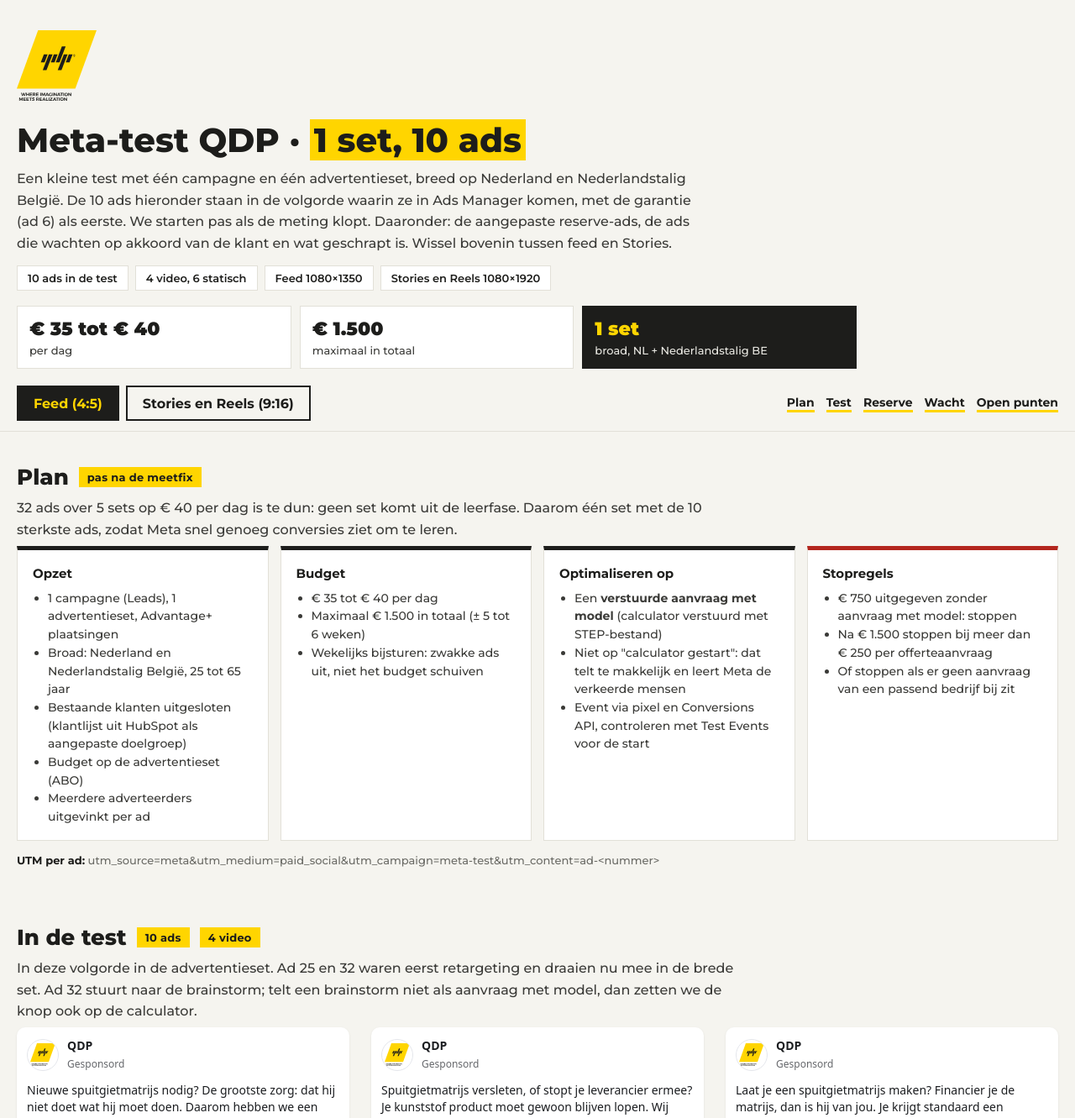
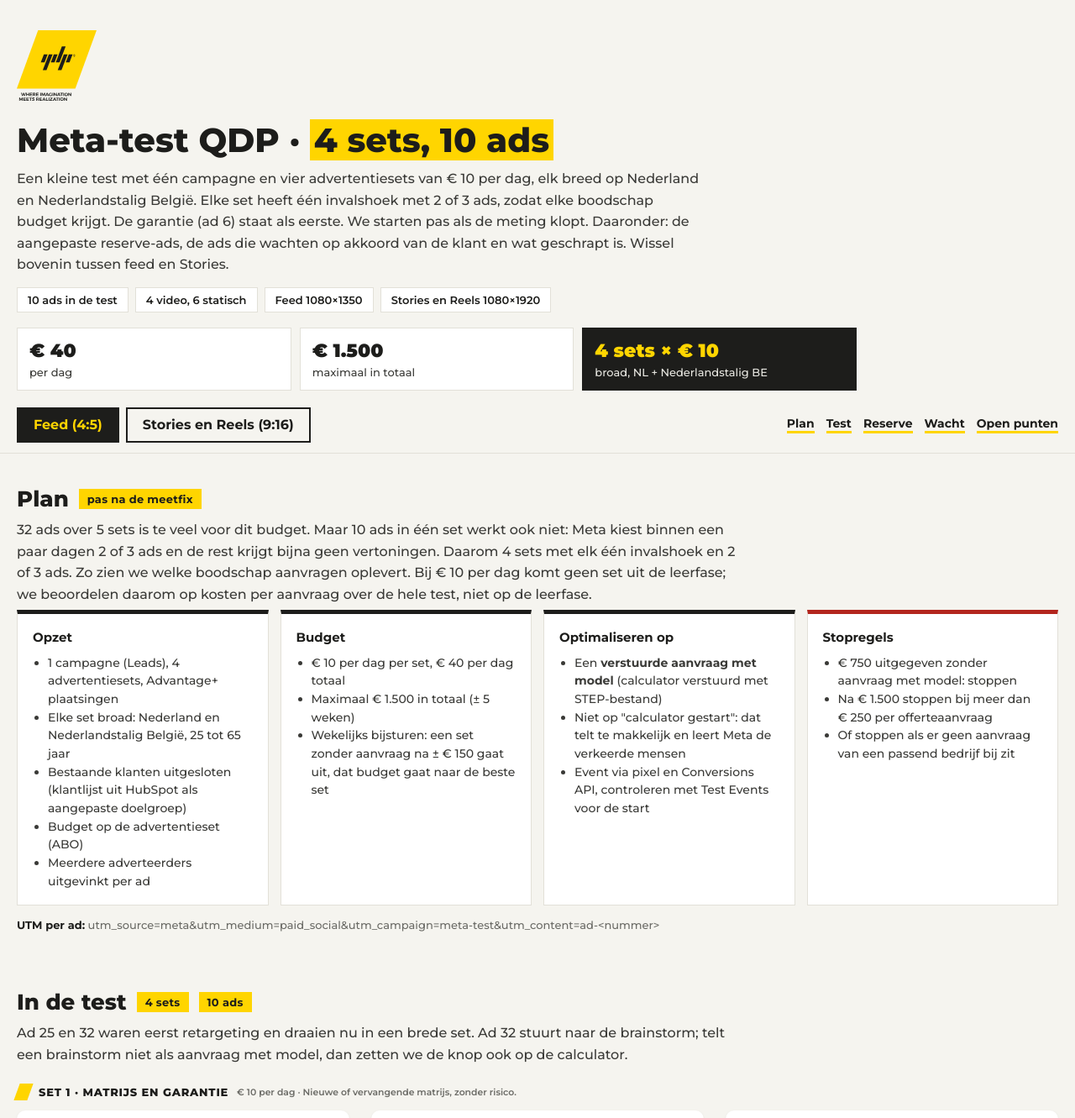
Before and after one commit to createwithd/qdp-ads-preview, a plain HTML site: page meta-test/index.html in a window 1280 px wide. Shown: the top 1331 px of the page at 84% size. Drawn offline with Linux system fonts and the light colour scheme.

Commit message:
Meta-test: 4 sets van 10 euro
Co-Authored-By: Claude Opus 5.5 <noreply@anthropic.com>

```diff
--- a/meta-test/index.html
+++ b/meta-test/index.html
@@ -110,9 +110,9 @@ header img{height:84px;max-width:100%}
 </style>
 <header class="gutter"><div class="wrap">
 <img src="logo.svg" alt="QDP">
-<h1>Meta-test QDP · <mark>1 set, 10 ads</mark></h1>
-<p>Een kleine test met één campagne en één advertentieset, breed op Nederland en Nederlandstalig België. De 10 ads hieronder staan in de volgorde waarin ze in Ads Manager komen, met de garantie (ad 6) als eerste. We starten pas als de meting klopt. Daaronder: de aangepaste reserve-ads, de ads die wachten op akkoord van de klant en wat geschrapt is. Wissel bovenin tussen feed en Stories.</p>
-<div class="wat"><span>10 ads in de test</span><span>4 video, 6 statisch</span><span>Feed 1080×1350</span><span>Stories en Reels 1080×1920</span></div><div class="budget"><div><b>€ 35 tot € 40</b>per dag</div><div><b>€ 1.500</b>maximaal in totaal</div><div class="rt"><b>1 set</b>broad, NL + Nederlandstalig BE</div></div>
+<h1>Meta-test QDP · <mark>4 sets, 10 ads</mark></h1>
+<p>Een kleine test met één campagne en vier advertentiesets van € 10 per dag, elk breed op Nederland en Nederlandstalig België. Elke set heeft één invalshoek met 2 of 3 ads, zodat elke boodschap budget krijgt. De garantie (ad 6) staat als eerste. We starten pas als de meting klopt. Daaronder: de aangepaste reserve-ads, de ads die wachten op akkoord van de klant en wat geschrapt is. Wissel bovenin tussen feed en Stories.</p>
+<div class="wat"><span>10 ads in de test</span><span>4 video, 6 statisch</span><span>Feed 1080×1350</span><span>Stories en Reels 1080×1920</span></div><div class="budget"><div><b>€ 40</b>per dag</div><div><b>€ 1.500</b>maximaal in totaal</div><div class="rt"><b>4 sets × € 10</b>broad, NL + Nederlandstalig BE</div></div>
 </div></header>
 <div class="schakel gutter"><div class="wrap">
 <button id="b-feed" aria-pressed="true">Feed (4:5)</button><button id="b-story" aria-pressed="false">Stories en Reels (9:16)</button>
@@ -130,15 +130,15 @@ header img{height:84px;max-width:100%}
 .vlag.foto,.vlag.bron{background:var(--geel)}
 .zoek,.uitleg,.prim{overflow-wrap:anywhere}
 </style><section class="gutter" id="plan"><div class="wrap"><h2>Plan <small>pas na de meetfix</small></h2>
-<p class="uitleg">32 ads over 5 sets op € 40 per dag is te dun: geen set komt uit de leerfase. Daarom één set met de 10 sterkste ads, zodat Meta snel genoeg conversies ziet om te leren.</p>
+<p class="uitleg">32 ads over 5 sets is te veel voor dit budget. Maar 10 ads in één set werkt ook niet: Meta kiest binnen een paar dagen 2 of 3 ads en de rest krijgt bijna geen vertoningen. Daarom 4 sets met elk één invalshoek en 2 of 3 ads. Zo zien we welke boodschap aanvragen oplevert. Bij € 10 per dag komt geen set uit de leerfase; we beoordelen daarom op kosten per aanvraag over de hele test, niet op de leerfase.</p>
 <div class="plan">
-<div><h3>Opzet</h3><ul><li>1 campagne (Leads), 1 advertentieset, Advantage+ plaatsingen</li><li>Broad: Nederland en Nederlandstalig België, 25 tot 65 jaar</li><li>Bestaande klanten uitgesloten (klantlijst uit HubSpot als aangepaste doelgroep)</li><li>Budget op de advertentieset (ABO)</li><li>Meerdere adverteerders uitgevinkt per ad</li></ul></div>
-<div><h3>Budget</h3><ul><li>€ 35 tot € 40 per dag</li><li>Maximaal € 1.500 in totaal (± 5 tot 6 weken)</li><li>Wekelijks bijsturen: zwakke ads uit, niet het budget schuiven</li></ul></div>
+<div><h3>Opzet</h3><ul><li>1 campagne (Leads), 4 advertentiesets, Advantage+ plaatsingen</li><li>Elke set broad: Nederland en Nederlandstalig België, 25 tot 65 jaar</li><li>Bestaande klanten uitgesloten (klantlijst uit HubSpot als aangepaste doelgroep)</li><li>Budget op de advertentieset (ABO)</li><li>Meerdere adverteerders uitgevinkt per ad</li></ul></div>
+<div><h3>Budget</h3><ul><li>€ 10 per dag per set, € 40 per dag totaal</li><li>Maximaal € 1.500 in totaal (± 5 weken)</li><li>Wekelijks bijsturen: een set zonder aanvraag na ± € 150 gaat uit, dat budget gaat naar de beste set</li></ul></div>
 <div><h3>Optimaliseren op</h3><ul><li>Een <b>verstuurde aanvraag met model</b> (calculator verstuurd met STEP-bestand)</li><li>Niet op "calculator gestart": dat telt te makkelijk en leert Meta de verkeerde mensen</li><li>Event via pixel en Conversions API, controleren met Test Events voor de start</li></ul></div>
 <div class="stop"><h3>Stopregels</h3><ul><li>€ 750 uitgegeven zonder aanvraag met model: stoppen</li><li>Na € 1.500 stoppen bij meer dan € 250 per offerteaanvraag</li><li>Of stoppen als er geen aanvraag van een passend bedrijf bij zit</li></ul></div>
 </div>
 <p class="zoek" style="margin-top:14px"><b>UTM per ad:</b> utm_source=meta&amp;utm_medium=paid_social&amp;utm_campaign=meta-test&amp;utm_content=ad-&lt;nummer&gt;</p>
-</div></section><section class="gutter" id="test"><div class="wrap"><h2>In de test <small>10 ads</small> <small>4 video</small></h2><p class="uitleg">In deze volgorde in de advertentieset. Ad 25 en 32 waren eerst retargeting en draaien nu mee in de brede set. Ad 32 stuurt naar de brainstorm; telt een brainstorm niet als aanvraag met model, dan zetten we de knop ook op de calculator.</p><div class="grid"><article class="ad"><div class="post">
+</div></section><section class="gutter" id="test"><div class="wrap"><h2>In de test <small>4 sets</small> <small>10 ads</small></h2><p class="uitleg">Ad 25 en 32 waren eerst retargeting en draaien nu in een brede set. Ad 32 stuurt naar de brainstorm; telt een brainstorm niet als aanvraag met model, dan zetten we de knop ook op de calculator.</p><div class="blokkop">Set 1 · Matrijs en garantie <small style="font-weight:600;letter-spacing:0;text-transform:none;color:#6b6b66">€ 10 per dag · Nieuwe of vervangende matrijs, zonder risico.</small></div><div class="grid"><article class="ad"><div class="post">
  <div class="kp"><span class="av"><img src="logo.svg" alt=""></span><div><b>QDP</b><span>Gesponsord</span></div></div>
  <p class="prim">Nieuwe spuitgietmatrijs nodig? De grootste zorg: dat hij niet doet wat hij moet doen. Daarom hebben we een productgarantie. Niet geproduceerd zoals ontworpen? Dan krijg je je investering terug.</p>
  <div class="media"><img class="f" src="ads/q1-st-garantie-f.jpg" alt="" loading="lazy"><img class="s" src="ads/q1-st-garantie-s.jpg" alt="" loading="lazy"></div>
@@ -153,7 +153,7 @@ header img{height:84px;max-width:100%}
  <p class="prim">Laat je een spuitgietmatrijs maken? Financier je de matrijs, dan is hij van jou. Je krijgt standaard een eigendomscertificaat en de matrijs draait alleen voor jouw productie. Jouw investering, jouw exclusiviteit.</p>
  <div class="media"><img class="f" src="ads/q1-st-certificaat-f.jpg" alt="" loading="lazy"><img class="s" src="ads/q1-st-certificaat-s.jpg" alt="" loading="lazy"></div>
  <div class="cta"><div><small>QD-P.COM</small><b>Matrijsprijs in 2 minuten berekend</b><span>Standaard eigendomscertificaat</span></div><a>Offerte aanvragen</a></div>
-</div><p class="meta"><b>Ad 2</b> · q1-st-certificaat · knop naar calculator</p></article><article class="ad"><div class="post">
+</div><p class="meta"><b>Ad 2</b> · q1-st-certificaat · knop naar calculator</p></article></div><div class="blokkop">Set 2 · Prijs direct zien <small style="font-weight:600;letter-spacing:0;text-transform:none;color:#6b6b66">€ 10 per dag · Wat kost het? STEP-bestand erin, prijs eruit.</small></div><div class="grid"><article class="ad"><div class="post">
  <div class="kp"><span class="av"><img src="logo.svg" alt=""></span><div><b>QDP</b><span>Gesponsord</span></div></div>
  <p class="prim">Wat kost een spuitgietmatrijs? Eenvoudig vanaf ongeveer € 1.000, meestal tussen € 3.000 en € 5.000, complex grootwerk € 25.000 en hoger. En de matrijsprijs zegt niets over je stuksprijs. Wil je het precies weten? Sleep je STEP-bestand in de calculator.</p>
  <div class="media"><img class="f" src="ads/q1-st-prijzen-f.jpg" alt="" loading="lazy"><img class="s" src="ads/q1-st-prijzen-s.jpg" alt="" loading="lazy"></div>
@@ -165,20 +165,20 @@ header img{height:84px;max-width:100%}
  <div class="cta"><div><small>QD-P.COM</small><b>Stuks- en matrijsprijs in 2 minuten</b><span>500 tot 20.000 stuks per run</span></div><a>Offerte aanvragen</a></div>
 </div><p class="meta"><b>Ad 7</b> · q2-sv-granulaat · knop naar calculator</p></article><article class="ad"><div class="post">
  <div class="kp"><span class="av"><img src="logo.svg" alt=""></span><div><b>QDP</b><span>Gesponsord</span></div></div>
+ <p class="prim">Wat kost jouw kunststof onderdeel als spuitgietwerk? Sleep je STEP-bestand in het scherm. Je onderdeel verschijnt in 3D, wij lezen de maten uit en je ziet direct je stuks- en matrijsprijs. Vertrouwelijk, NDA op verzoek.</p>
+ <div class="media"><img class="f" src="ads/q2-st-step-f.jpg" alt="" loading="lazy"><img class="s" src="ads/q2-st-step-s.jpg" alt="" loading="lazy"></div>
+ <div class="cta"><div><small>QD-P.COM</small><b>Sleep je STEP erin, zie je prijs</b><span>Gratis, in 2 minuten</span></div><a>Offerte aanvragen</a></div>
+</div><p class="meta"><b>Ad 10</b> · q2-st-step · knop naar calculator</p></article></div><div class="blokkop">Set 3 · Serie en kostprijs <small style="font-weight:600;letter-spacing:0;text-transform:none;color:#6b6b66">€ 10 per dag · Juiste seriegrootte en een lagere kostprijs.</small></div><div class="grid"><article class="ad"><div class="post">
+ <div class="kp"><span class="av"><img src="logo.svg" alt=""></span><div><b>QDP</b><span>Gesponsord</span></div></div>
  <p class="prim">Kunststof spuitgieten in series van 500 tot 20.000 stuks per run. Te klein voor de grote jongens, precies goed voor ons. Groeit je serie, dan schalen we mee. Bereken in 2 minuten wat jouw onderdeel kost.</p>
  <div class="media"><img class="f" src="ads/q2-st-sweetspot-f.jpg" alt="" loading="lazy"><img class="s" src="ads/q2-st-sweetspot-s.jpg" alt="" loading="lazy"></div>
  <div class="cta"><div><small>QD-P.COM</small><b>Bereken je stuksprijs online</b><span>Onze sweet spot</span></div><a>Offerte aanvragen</a></div>
 </div><p class="meta"><b>Ad 9</b> · q2-st-sweetspot · knop naar calculator</p></article><article class="ad"><div class="post">
  <div class="kp"><span class="av"><img src="logo.svg" alt=""></span><div><b>QDP</b><span>Gesponsord</span></div></div>
- <p class="prim">Wat kost jouw kunststof onderdeel als spuitgietwerk? Sleep je STEP-bestand in het scherm. Je onderdeel verschijnt in 3D, wij lezen de maten uit en je ziet direct je stuks- en matrijsprijs. Vertrouwelijk, NDA op verzoek.</p>
- <div class="media"><img class="f" src="ads/q2-st-step-f.jpg" alt="" loading="lazy"><img class="s" src="ads/q2-st-step-s.jpg" alt="" loading="lazy"></div>
- <div class="cta"><div><small>QD-P.COM</small><b>Sleep je STEP erin, zie je prijs</b><span>Gratis, in 2 minuten</span></div><a>Offerte aanvragen</a></div>
-</div><p class="meta"><b>Ad 10</b> · q2-st-step · knop naar calculator</p></article><article class="ad"><div class="post">
- <div class="kp"><span class="av"><img src="logo.svg" alt=""></span><div><b>QDP</b><span>Gesponsord</span></div></div>
  <p class="prim">DeVi-Group wilde kunststof kappen voor hun traplift die sterker, stiller en luxer zijn, zonder dat de kostprijs opliep. Wij losten dat op met één universele gespuitgiete behuizing. Kostprijs omlaag zit vaak in het ontwerp.</p>
  <div class="media"><img class="f" src="ads/q3-st-devi-f.jpg" alt="" loading="lazy"><img class="s" src="ads/q3-st-devi-s.jpg" alt="" loading="lazy"></div>
  <div class="cta"><div><small>QD-P.COM</small><b>Reken je kostprijs omlaag</b><span>Case DeVi-Group</span></div><a>Offerte aanvragen</a></div>
-</div><p class="meta"><b>Ad 15</b> · q3-st-devi · knop naar calculator</p><p class="wijz">Aangepast: "cost-down" wordt "kostprijs omlaag" (tekst en beeld)</p></article><article class="ad"><div class="post">
+</div><p class="meta"><b>Ad 15</b> · q3-st-devi · knop naar calculator</p><p class="wijz">Aangepast: "cost-down" wordt "kostprijs omlaag" (tekst en beeld)</p></article></div><div class="blokkop">Set 4 · Zonder salesgesprek <small style="font-weight:600;letter-spacing:0;text-transform:none;color:#6b6b66">€ 10 per dag · Zelf rekenen of direct een engineer spreken.</small></div><div class="grid"><article class="ad"><div class="post">
  <div class="kp"><span class="av"><img src="logo.svg" alt=""></span><div><b>QDP</b><span>Gesponsord</span></div></div>
  <p class="prim">Wil je weten wat spuitgieten van jouw kunststof onderdeel kost, zonder salesgesprek? Reken het zelf uit. In 2 minuten zie je je stuks- en matrijsprijs. Bevalt de prijs, dan praten we verder. Zo niet, dan heb je in elk geval je antwoord.</p>
  <div class="media"><video class="f" src="ads/rt-sv-geensales-f.mp4" poster="ads/rt-sv-geensales-f.jpg" muted loop playsinline preload="none"></video><video class="s" src="ads/rt-sv-geensales-s.mp4" poster="ads/rt-sv-geensales-s.jpg" muted loop playsinline preload="none"></video><span class="vtag">▶ Scroll-stopper 8 s</span></div>
```
Also changed, not shown: index.html (+1 -1 lines).
